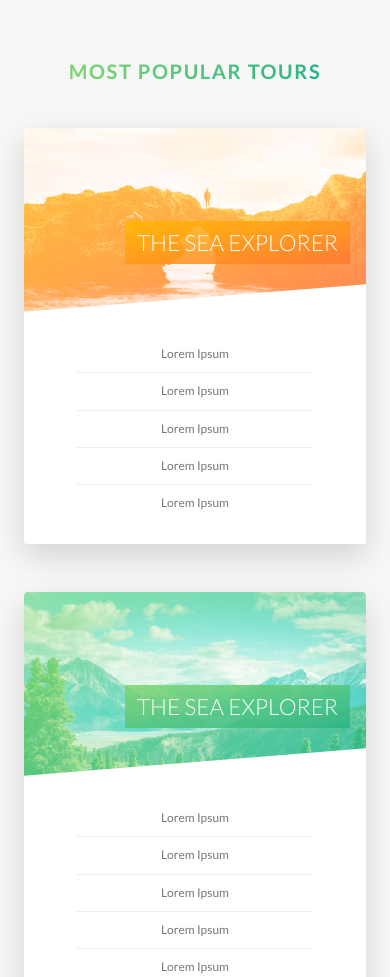
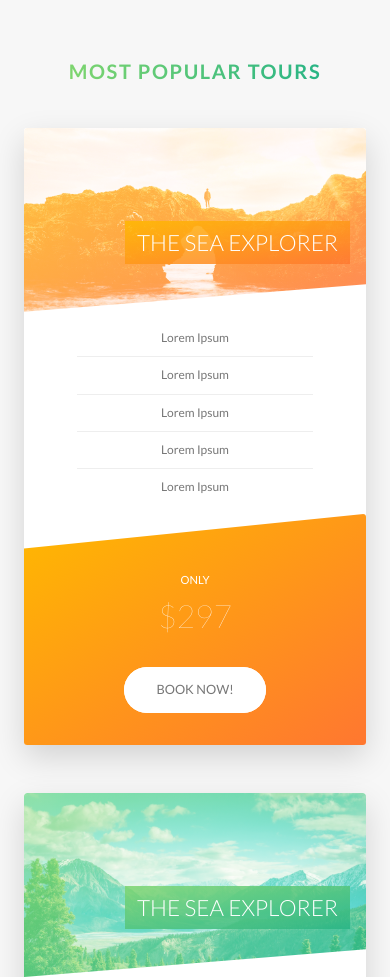
Before and after one commit to lucasviga/template01-natours, a website: page index.html in a window 390 px wide. Shown: the part 2506-3483 px from the top of the page. Drawn offline with Linux system fonts and the light colour scheme.

Commit message:
modo mobile: sectios tours, stories and book

```diff
--- a/sass/components/_card.scss
+++ b/sass/components/_card.scss
@@ -155,4 +155,49 @@
         font-size: 6rem;
         font-weight: 100;
     }
+
+    @include respond(tab-port) {
+
+        height: auto;
+        border-radius: 3px;
+        background-color: $color-white;
+        box-shadow: 0 1.5rem 4rem rgba($color-black, .15);
+
+        &__side {
+            height: auto;
+            position: relative;
+            box-shadow: none;
+
+            &--back {
+                transform: rotateY(0);
+                clip-path:  polygon(0 15%, 100% 0, 100% 100%, 0 100%);
+            }
+        }
+
+        &:hover &__side--front{
+            transform: rotateY(0);
+        }
+
+        &__details {
+            padding: 1rem 3rem;
+        }
+
+        // back side styling
+        &__cta {
+            position: relative;
+            top: 0%;
+            left: 0%;
+            transform: translate(0);
+            width: 100%;
+            padding: 7rem 4rem 4rem 4rem;
+        }
+
+        &__price-box {
+            margin-bottom: 3rem;
+        }
+
+        &__price-value {
+            font-size: 4rem;
+        }
+    }
 }
--- a/sass/components/_form.scss
+++ b/sass/components/_form.scss
@@ -16,6 +16,10 @@
         width: 90%;
         display: block;
         transition: all .3s;
+
+        @include respond(tab-port) {
+            width: 100%;
+        }
 
         // removes the blue line
         &:focus {
@@ -52,6 +56,11 @@
     &__radio-group {
         width: 49%;
         display: inline-block;
+
+        @include respond(tab-port) {
+            width: 100%;
+            margin-bottom: 2rem;
+        }
     }
 
     &__radio-input {
--- a/sass/components/_story.scss
+++ b/sass/components/_story.scss
@@ -9,6 +9,16 @@
     font-size: $default-font-size;
     transform: skew(-12deg); //inclinar
 
+    @include respond(tab-port) {
+        width: 100%;
+        padding: 4rem;
+        padding-left: 7rem;
+    }
+
+    @include respond(phone) {
+        transform: skewX(0);
+    }
+
     &__shape {
         width: 15rem;
         height: 15rem;
@@ -19,6 +29,10 @@
         clip-path: circle(50% at 50% 50%);
         transform: translateX(-3rem) skew(12deg);
         position: relative;
+
+        @include respond(phone) {
+            transform: translateX(-3rem) skewX(0);
+        }
     }
 
     &__img {
@@ -30,6 +44,10 @@
 
     &__text {
         transform: skew(12deg);
+
+        @include respond(phone) {
+            transform: skewX(0);
+        }
     }
 
     &__caption {
--- a/sass/layouts/_header.scss
+++ b/sass/layouts/_header.scss
@@ -13,7 +13,7 @@
 
     @include respond(phone) {
         -webkit-clip-path: polygon(0 0, 100% 0, 100% 85vh, 0 100%);
-    clip-path: polygon(0 0, 100% 0, 100% 85vh, 0 100%);
+        clip-path: polygon(0 0, 100% 0, 100% 85vh, 0 100%);
     }
 
     &__logo-box {
--- a/sass/pages/_home.scss
+++ b/sass/pages/_home.scss
@@ -57,7 +57,8 @@
 }
 
 .book {
-    background-image: linear-gradient(105deg,
+    background-image: linear-gradient(
+                    105deg,
                     rgba($color-white, .9) 0%,
                     rgba($color-white, .9) 50%,
                     transparent 50%),
@@ -65,10 +66,36 @@
     background-size: 100%; // = cover
     border-radius: 3px;
     box-shadow: 0 1.5rem 4rem rgba($color-black, .2);
-    height: 50rem;
+
+    @include respond(tab-land) {
+        background-image: linear-gradient(
+            105deg,
+            rgba($color-white, .9) 0%,
+            rgba($color-white, .9) 70%,
+            transparent 70%),
+            url(../img/nat-10.jpg);
+
+            background-size: cover;
+    }
+
+    @include respond(tab-port) {
+        background-image: linear-gradient(
+            to right,
+            rgba($color-white, .9) 0%,
+            rgba($color-white, .9) 100%),
+            url(../img/nat-10.jpg);
+    }
 
     &__form {
         width: 50%;
         padding: 6rem;
+
+        @include respond(tab-land) {
+            width: 65%;
+        }
+
+        @include respond(tab-port) {
+            width: 100%;
+        }
     }
 }
```
Also changed, not shown: css/style.css.
